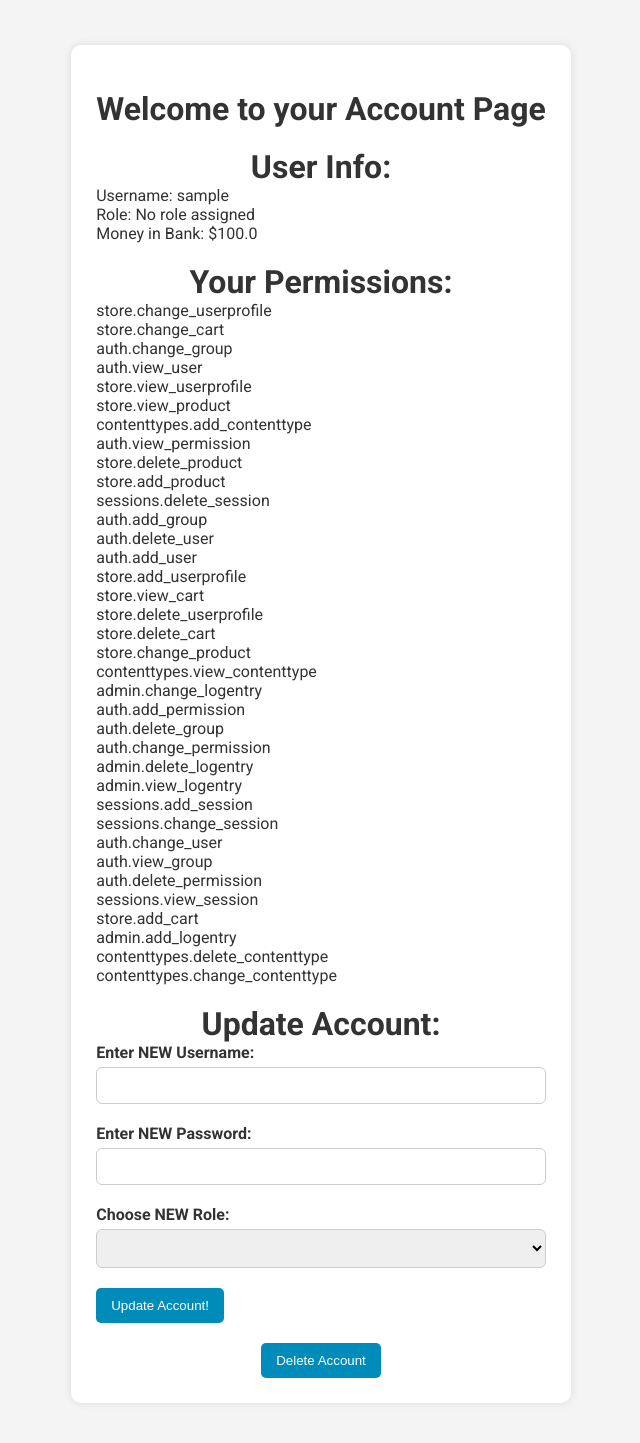
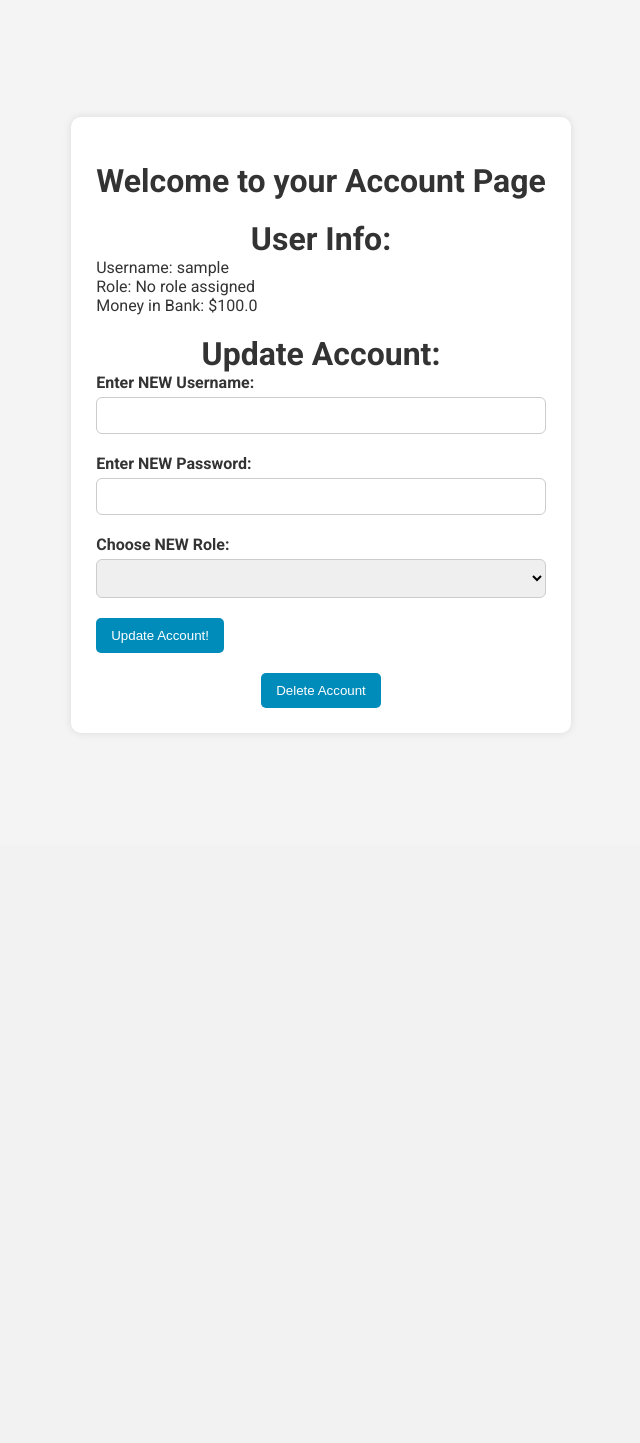
Before and after one commit to Cooperjb4/IntroSE_Group2, a Django app: page /account/ in a window 1280 px wide. Shown: the part 55-1498 px from the top of the page, without its empty margins (319-959 px from the left). After the commit the page ends 788 px from the top, so only its background shows below. Run offline with Django 5.2, Linux system fonts and the light colour scheme; the visitor is signed in with stand-in values (Sample User, id 1).

Commit message:
Remove Permissions Text from account.html. Add price to each cart item and final price to cart.html. Add checkout page implementation. Remove add to Cart from stock = 0 items.

```diff
--- a/store/templates/account.html
+++ b/store/templates/account.html
@@ -9,19 +9,6 @@
       <p>Username: {{ user.username }}</p>
       <p>Role: {{ role }}</p>
       <p>Money in Bank: ${{ user.profile.bank }}</p>
-    </div>
-
-    <div class="form-group">
-      <h2>Your Permissions:</h2>
-      {% if permissions %}
-      <ul>
-        {% for permission in permissions %}
-        <li>{{ permission }}</li>
-        {% endfor %}
-      </ul>
-      {% else %}
-      <p>You have no permissions assigned.</p>
-      {% endif %}
     </div>
 
     <div class="form-group">
--- a/store/templates/cart.html
+++ b/store/templates/cart.html
@@ -13,6 +13,7 @@
           <img src="{{ item.product.image.url }}" alt="{{ item.product.name }}" class="product-img" />
         {% endif %}
 
+        <p>Price: ${{ item.product.price }}</p>
         <p>Quantity: {{ item.quantity }}</p>
 
         <form method="POST" action="{% url 'remove_from_cart' item.product.id %}">
@@ -22,6 +23,8 @@
       </div>
     {% endfor %}
   </div>
+
+  <h3>Total Price: ${{ total_price }}</h3>
 
   <form method="POST" action="{% url 'checkout' %}" class="checkout-form">
     {% csrf_token %}
--- a/store/templates/checkoutDetails.html
+++ b/store/templates/checkoutDetails.html
@@ -1,6 +1,5 @@
 {% extends 'base.html' %} {% block content %}
 
 <h1>Thanks for Shopping with us!</h1>
-<button id="homeBtn">Home</button>
 
 {%endblock %}
--- a/store/templates/home.html
+++ b/store/templates/home.html
@@ -16,13 +16,15 @@
       <p>Seller: {{ product.seller }}</p>
       <p>Price: ${{ product.price }}</p>
       <p>Stock: {{ product.stock }}</p>
+      {% if product.stock > 0 %}
       <form method="POST" action="{% url 'add_to_cart' product.id %}">
         {% csrf_token %}
         <button type="submit" class="add-to-cart">Add to Cart</button>
       </form>
+      {% else %}
+      <p class="out-of-stock">Out of Stock</p>
+      {% endif %}
     </li>
-    {% empty %}
-    <p>No products available.</p>
     {% endfor %}
   </ul>
 </section>
--- a/store/views.py
+++ b/store/views.py
@@ -78,7 +78,10 @@
 def cart(request):
     # Fetch all cart items for the logged-in user
     cart_items = Cart.objects.filter(user=request.user)
-    return render(request, 'cart.html', {'cart_items': cart_items})
+
+    total_price = sum(item.product.price * item.quantity for item in cart_items)  # Calculate total price
+
+    return render(request, 'cart.html', {'cart_items': cart_items, 'total_price': total_price})
 
 def checkout(request):
     return render(request, 'checkout.html')
@@ -274,7 +277,7 @@
             request.user.profile.bank -= total_price
             request.user.profile.save()
         messages.success(request, 'Checkout successful')
-        return redirect('home')
+        return redirect('checkout_details')
 
     return redirect('cart')
 
```
